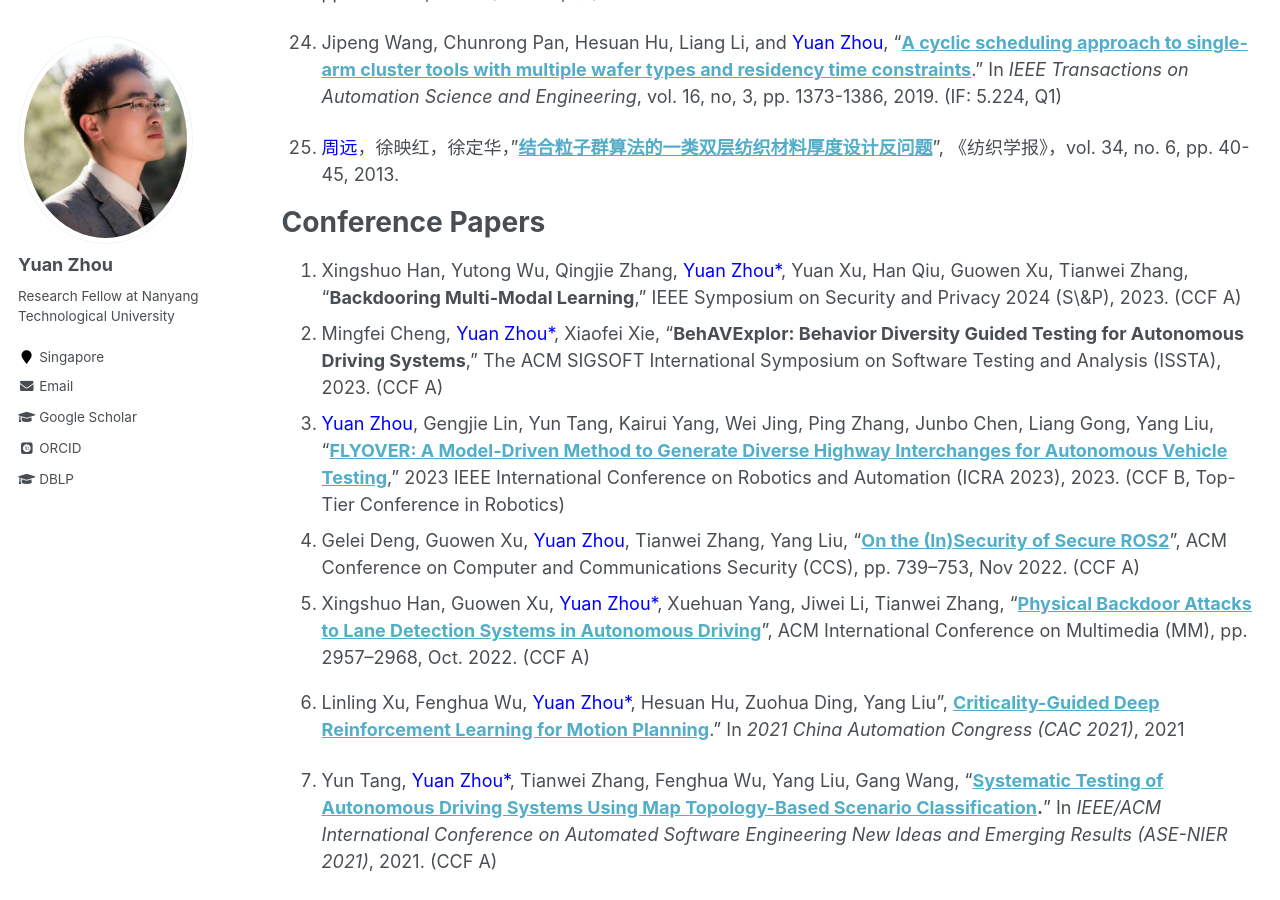
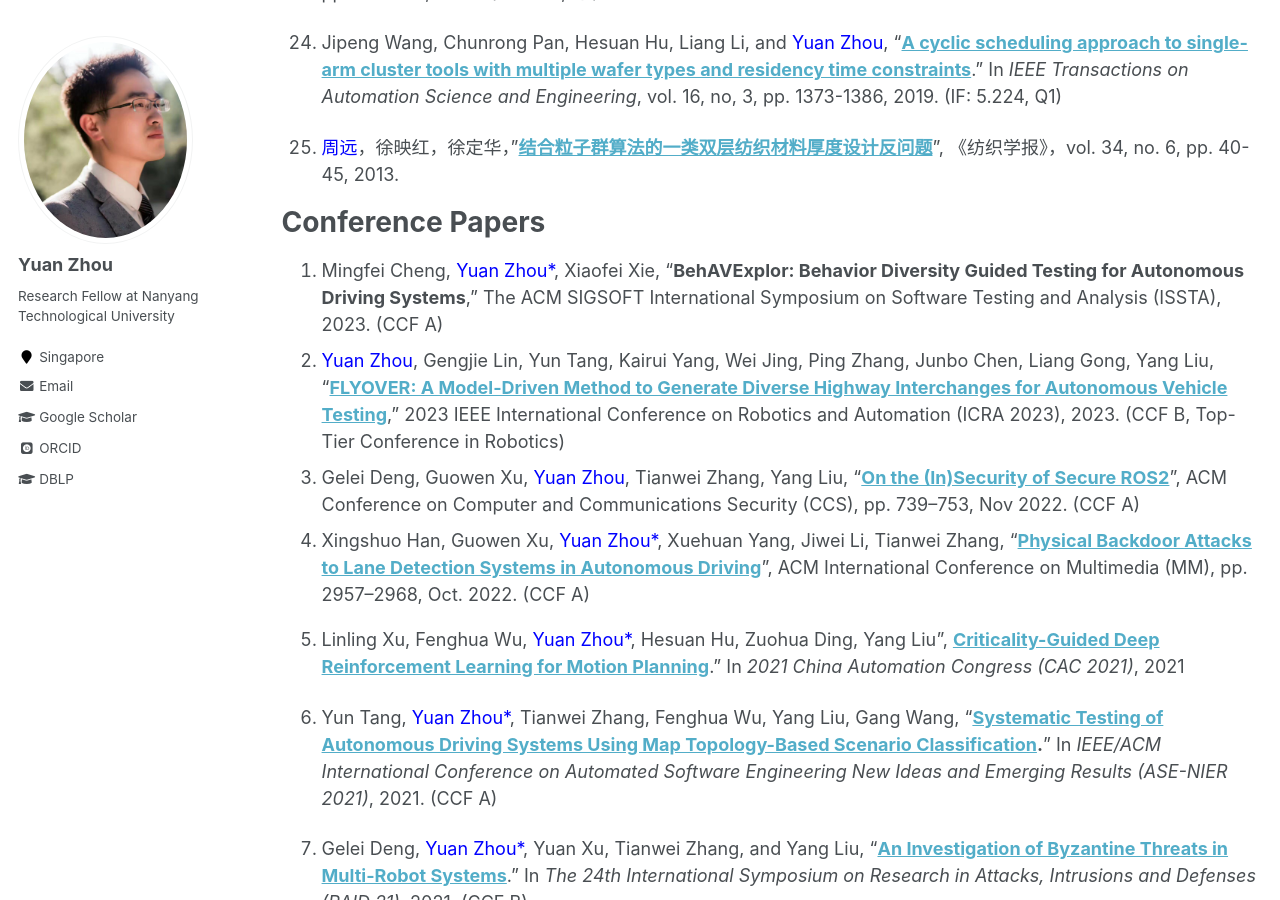
Before and after one commit to yuanzhou-yzhou/yuanzhou-yzhou.github.io, a Jekyll site: the page built from _pages/publications.md, in a window 1280 px wide and 900 px high, scrolled down 2413 px. Built offline with Jekyll 4.4.1, drawn with Linux system fonts in a browser that asks for light colours; some web fonts are replaced; comment, search, counter and statistics services are not loaded; part of the change alters nothing that is shown.

Commit message:
Update publications.md

```diff
--- a/_pages/publications.md
+++ b/_pages/publications.md
@@ -86,8 +86,9 @@ Modeling (SoSyM), vol 21, pp. 1295–1319, 2022 (IF: 2.211, Q3).
 
 [//]: # (*<u>Unmanned Autonomous Systems &#40;e.g., Robots and Autonomous Vehicles&#41;</u>*)
 
-1. Xingshuo Han, Yutong Wu, Qingjie Zhang, <span style="color:blue">Yuan Zhou\*</span>, Yuan Xu, Han Qiu, Guowen Xu, Tianwei Zhang, "**Backdooring Multi-Modal Learning**," IEEE Symposium on Security and Privacy 2024 (S\&P), 2023. (CCF A)
-2. Mingfei Cheng,  <span style="color:blue">Yuan Zhou\*</span>, Xiaofei Xie, "**BehAVExplor: Behavior Diversity Guided Testing for Autonomous Driving Systems**,” The ACM SIGSOFT International Symposium on Software Testing and Analysis (ISSTA), 2023. (CCF A)
+
+<!-- 1. Xingshuo Han, Yutong Wu, Qingjie Zhang, <span style="color:blue">Yuan Zhou\*</span>, Yuan Xu, Han Qiu, Guowen Xu, Tianwei Zhang, "**Backdooring Multi-Modal Learning**," IEEE Symposium on Security and Privacy 2024 (S&P), 2023. (CCF A)-->
+1. Mingfei Cheng,  <span style="color:blue">Yuan Zhou\*</span>, Xiaofei Xie, "**BehAVExplor: Behavior Diversity Guided Testing for Autonomous Driving Systems**,” The ACM SIGSOFT International Symposium on Software Testing and Analysis (ISSTA), 2023. (CCF A)
 3. <span style="color:blue">Yuan Zhou</span>, Gengjie Lin, Yun Tang, Kairui Yang, Wei Jing, Ping Zhang, Junbo Chen, Liang Gong, Yang Liu, "**[FLYOVER: A Model-Driven Method to Generate Diverse Highway Interchanges for Autonomous Vehicle Testing](https://arxiv.org/abs/2301.12738)**," 2023 IEEE International Conference on Robotics and Automation (ICRA 2023), 2023. (CCF B, Top-Tier Conference in Robotics)
 4. Gelei Deng, Guowen Xu, <span style="color:blue">Yuan Zhou</span>, Tianwei Zhang, Yang Liu, "**[On the (In)Security of Secure ROS2](https://dl.acm.org/doi/10.1145/3548606.3560681)**", ACM Conference on Computer and Communications Security (CCS), pp. 739–753, Nov 2022. (CCF A)
 5. Xingshuo Han, Guowen Xu, <span style="color:blue">Yuan Zhou*</span>, Xuehuan Yang, Jiwei Li, Tianwei Zhang, "**[Physical Backdoor Attacks to Lane Detection Systems in Autonomous Driving](https://dl.acm.org/doi/abs/10.1145/3503161.3548171)**", ACM International Conference on Multimedia (MM), pp. 2957–2968, Oct. 2022. (CCF A)
```
